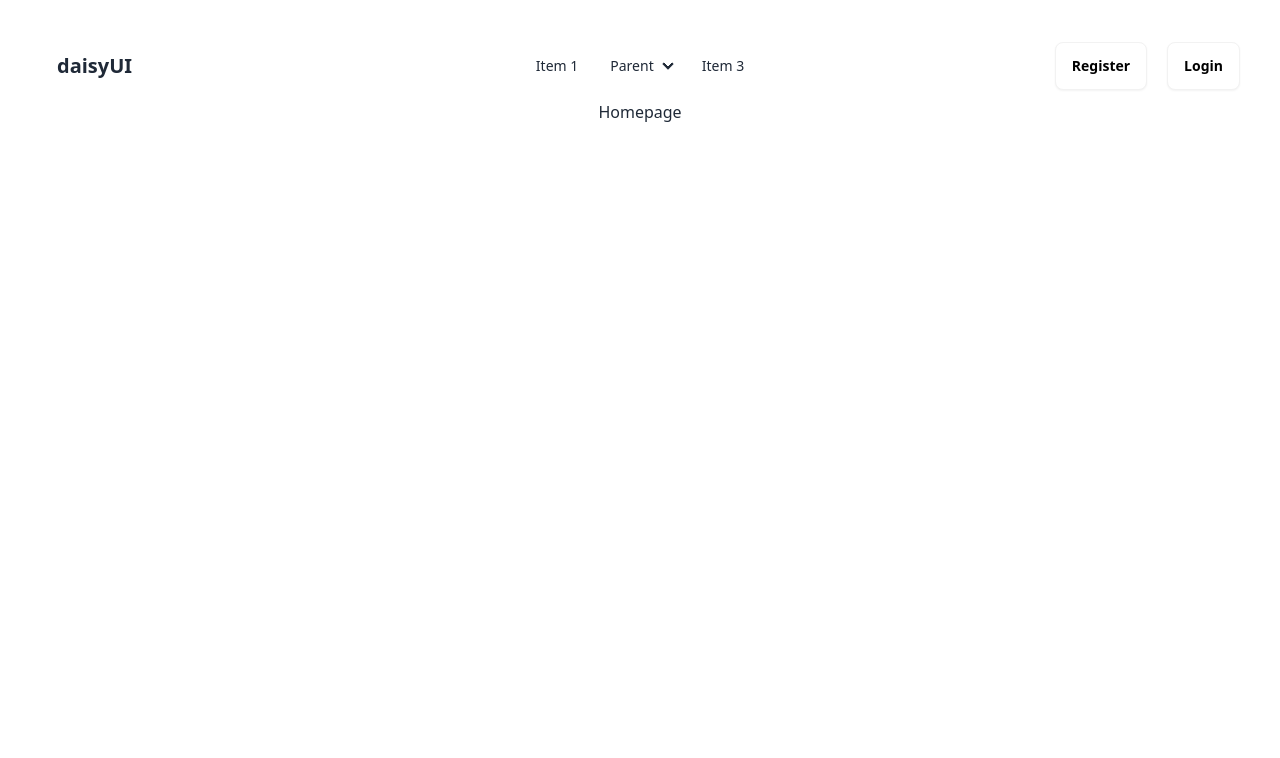
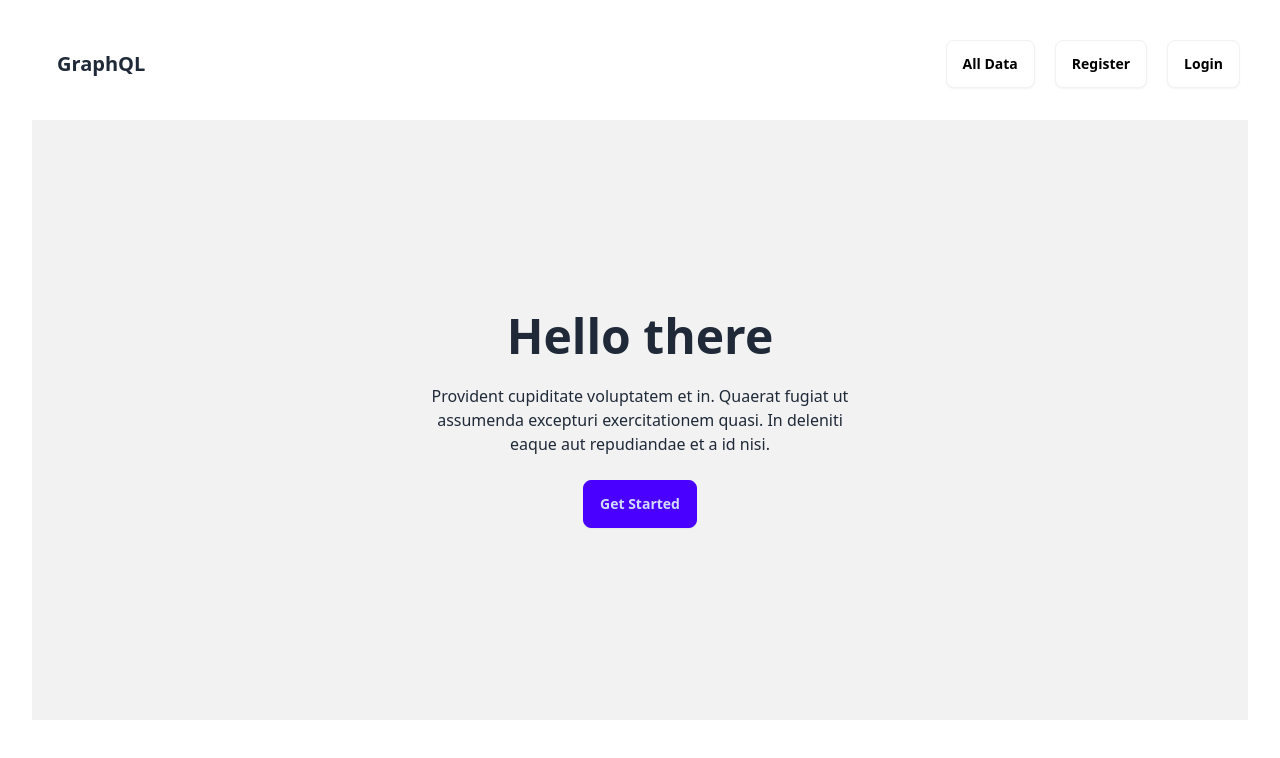
Before and after one commit to azzizulhakim810/Full-Stack-Graphql, a React (Vite) app in the folder client/: page / in a window 1280 px wide. Shown: the top 758 px of the page. Built offline with nearby package versions, Linux system fonts and the light colour scheme.

Commit message:
adding the frontend

```diff
--- a/client/src/components/Navbar.jsx
+++ b/client/src/components/Navbar.jsx
@@ -1,7 +1,6 @@
-import { Link } from "react-router-dom";
+import { useContext } from "react";
+import { Link, useNavigate } from "react-router-dom";
 import { AuthContext } from "../context/authContext";
-import { useNavigate } from "react-router-dom";
-import { useContext } from "react";
 
 const Navbar = () => {
   const { customer, logout } = useContext(AuthContext);
@@ -10,7 +9,7 @@ const Navbar = () => {
 
   const onLogout = () => {
     logout();
-    navigate("/");
+    navigate("/login");
   };
 
   console.log(customer);
@@ -59,32 +58,20 @@ const Navbar = () => {
               </li>
             </ul>
           </div>
-          <a className="btn btn-ghost text-xl">daisyUI</a>
+          <a className="btn btn-ghost text-xl">
+            <Link to="/">GraphQL</Link>
+          </a>
         </div>
-        <div className="navbar-center hidden lg:flex">
-          <ul className="menu menu-horizontal px-1">
-            <li>
-              <a>Item 1</a>
-            </li>
-            <li>
-              <details>
-                <summary>Parent</summary>
-                <ul className="p-2">
-                  <li>
-                    <a>Submenu 1</a>
-                  </li>
-                  <li>
-                    <a>Submenu 2</a>
-                  </li>
-                </ul>
-              </details>
-            </li>
-            <li>
-              <a>Item 3</a>
-            </li>
-          </ul>
-        </div>
+
+        {/* Register/Login Button  */}
         <div className="navbar-end gap-5">
+          <Link
+            to="/displayData"
+            className="btn bg-white text-black hover:bg-gray-300 "
+          >
+            All Data
+          </Link>
+
           {!customer ? (
             <Link
               to="/register"
--- /dev/null
+++ b/client/src/layout/Root.jsx
@@ -0,0 +1,14 @@
+import { Outlet } from "react-router-dom";
+import Navbar from "../components/Navbar";
+import "../App.css";
+
+const Root = () => {
+  return (
+    <div className="App">
+      <Navbar />
+      <Outlet></Outlet>
+    </div>
+  );
+};
+
+export default Root;
--- a/client/src/main.jsx
+++ b/client/src/main.jsx
@@ -1,20 +1,20 @@
 import { ApolloProvider } from "@apollo/client";
 import React from "react";
 import ReactDOM from "react-dom/client";
-import { BrowserRouter } from "react-router-dom";
+import { RouterProvider } from "react-router-dom";
 import client from "./apolloClient.js";
-import App from "./App.jsx";
 import "./index.css";
 import { AuthProvider } from "./context/authContext.jsx";
+import { router } from "./routes/router.jsx";
 
 ReactDOM.createRoot(document.getElementById("root")).render(
   <AuthProvider>
     <ApolloProvider client={client}>
-      <BrowserRouter>
-        <React.StrictMode>
-          <App />
-        </React.StrictMode>
-      </BrowserRouter>
+      {/* <BrowserRouter> */}
+      <React.StrictMode>
+        <RouterProvider router={router} />
+      </React.StrictMode>
+      {/* </BrowserRouter> */}
     </ApolloProvider>
   </AuthProvider>
 );
--- a/client/src/DisplayData.jsx
+++ b/client/src/pages/DisplayAllData/DisplayData.jsx
@@ -114,7 +114,7 @@ function DisplayData() {
   }
 
   return (
-    <div>
+    <div className="my-10">
       {/* Create User */}
       <div className="input-fields">
         <input
@@ -146,6 +146,7 @@ function DisplayData() {
           }}
         />
         <button
+          className="btn bg-white text-black hover:bg-gray-300 "
           onClick={() => {
             createUser({
               variables: {
@@ -213,10 +214,10 @@ function DisplayData() {
               <hr className="my-2" />
               <p>Username: {customer.username}</p>
               <p>Email: {customer.email}</p>
-              <p>Password: {customer.password}</p>
-              <p>Token: {customer.token}</p>
             </div>
           ))}
+
+          {customersError && <h5> There was an error fetching the data</h5>}
         </div>
 
         {/* Messages */}
@@ -227,7 +228,7 @@ function DisplayData() {
               <div key={message.id}>
                 <hr className="my-2" />
                 <h4>Title: {message.title}</h4>
-                <p>Desc: {message.content}</p>
+                <p>Desc: {message.content.slice(0, 20)}...</p>
               </div>
             ))}
         </div>
--- /dev/null
+++ b/client/src/pages/ErrorPage/ErrorPage.jsx
@@ -0,0 +1,24 @@
+
+import { Link } from 'react-router-dom';
+
+const ErrorPage = () => {
+  return (
+    <div>
+      <div className="hero min-h-screen bg-base-200">
+  <div className="hero-content text-center">
+    <div className="max-w-md">
+      <h1 className="text-5xl font-bold">404! Not Found ☹</h1>
+      <h1 className="text-3xl font-medium py-8">Opps! You have lost</h1>
+      <Link to='/'>
+      <button className="btn bg-red-600 text-white px-10 hover:bg-red-800">
+        HOME
+      </button>
+      </Link>
+    </div>
+  </div>
+</div>
+    </div>
+  );
+};
+
+export default ErrorPage;
--- a/client/src/pages/Homepage.jsx
+++ /dev/null
@@ -1,9 +0,0 @@
-const Homepage = () => {
-  return (
-    <div>
-      <h1>Homepage</h1>
-    </div>
-  );
-};
-
-export default Homepage;
--- /dev/null
+++ b/client/src/pages/Homepage/Homepage.jsx
@@ -0,0 +1,19 @@
+const Homepage = () => {
+  return (
+    <div className="hero bg-base-200 h-[600px] my-6">
+      <div className="hero-content text-center">
+        <div className="max-w-md">
+          <h1 className="text-5xl font-bold">Hello there</h1>
+          <p className="py-6">
+            Provident cupiditate voluptatem et in. Quaerat fugiat ut assumenda
+            excepturi exercitationem quasi. In deleniti eaque aut repudiandae et
+            a id nisi.
+          </p>
+          <button className="btn btn-primary">Get Started</button>
+        </div>
+      </div>
+    </div>
+  );
+};
+
+export default Homepage;
--- /dev/null
+++ b/client/src/routes/PrivateRoute/PrivateRoute.jsx
@@ -0,0 +1,17 @@
+import { useContext } from "react";
+import { Navigate, useLocation } from "react-router-dom";
+import { AuthContext } from "../../context/authContext";
+
+// eslint-disable-next-line react/prop-types
+const PrivateRoute = ({ children }) => {
+  const { customer } = useContext(AuthContext);
+
+  const location = useLocation();
+
+  if (customer) {
+    return children;
+  }
+  return <Navigate state={location.pathname} to="/login"></Navigate>;
+};
+
+export default PrivateRoute;
--- /dev/null
+++ b/client/src/routes/router.jsx
@@ -0,0 +1,42 @@
+import { createBrowserRouter } from "react-router-dom";
+import Root from "../layout/Root";
+
+import PrivateRoute from "./PrivateRoute/PrivateRoute";
+import ErrorPage from "../pages/ErrorPage/ErrorPage";
+import Homepage from "../pages/Homepage/Homepage";
+import Register from "../pages/Register/Register";
+import Login from "../pages/Login/Login";
+import DisplayData from "../pages/DisplayAllData/DisplayData";
+
+export const router = createBrowserRouter([
+  {
+    path: "/",
+    element: <Root></Root>,
+    errorElement: <ErrorPage></ErrorPage>,
+    children: [
+      {
+        path: "/",
+        element: <Homepage />,
+      },
+
+      {
+        path: "/displayData",
+        element: (
+          <PrivateRoute>
+            <DisplayData />
+          </PrivateRoute>
+        ),
+      },
+
+      {
+        path: "/register",
+        element: <Register />,
+      },
+
+      {
+        path: "/login",
+        element: <Login />,
+      },
+    ],
+  },
+]);
--- a/client/src/utility/hooks.js
+++ b/client/src/utility/hooks.js
@@ -5,7 +5,7 @@ export const useForm = (callback, initialState = {}) => {
 
   const onChange = (event) => {
     setValues({ ...values, [event.target.name]: event.target.value });
-    console.log(values);
+    // console.log(values);
   };
 
   const onSubmit = (event) => {
```
Also changed, not shown: client/src/pages/Login/Login.jsx (renamed from client/src/pages/Register.jsx, +21 -62 lines), client/src/pages/Register/Register.jsx (renamed from client/src/pages/Login.jsx, +58 -21 lines).
